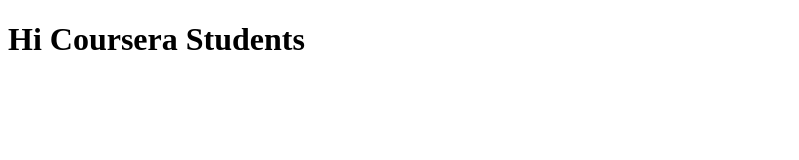
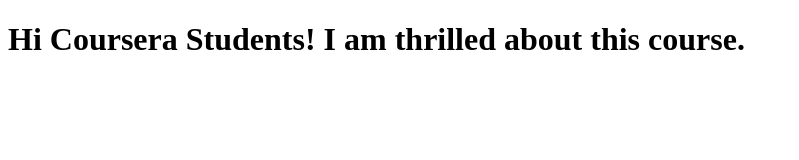
Before and after one commit to Pranotikokas/angularjs-demo, a plain HTML site: page index.html in a window 1280 px wide. Shown: the whole page, without its empty margins (0-799 px from the left). Drawn offline with Linux system fonts and the light colour scheme.

Commit message:
new version of web file

```diff
--- a/index.html
+++ b/index.html
@@ -3,7 +3,7 @@
 <title>AngularJS</title>
 <body>
 
-<h1>Hi Coursera Students</h1>
+<h1>Hi Coursera Students! I am thrilled about this course.</h1>
 
 </body>
 </html>
```
